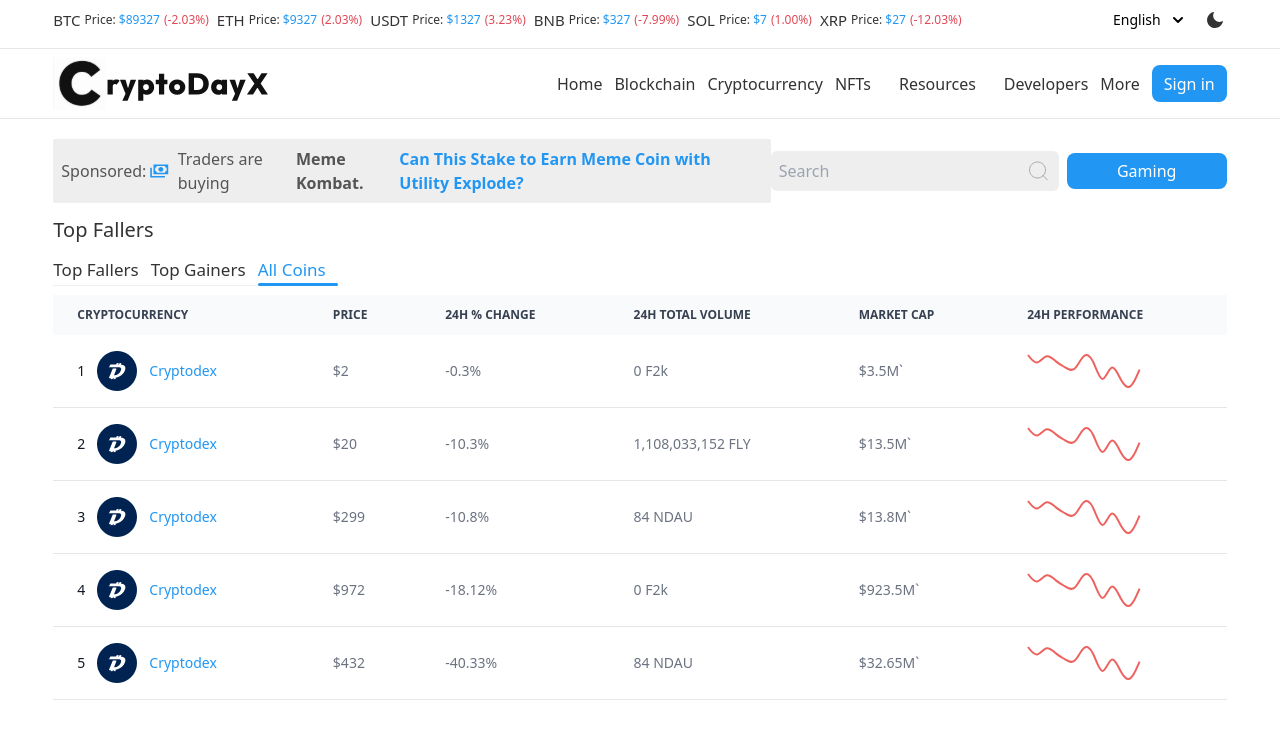
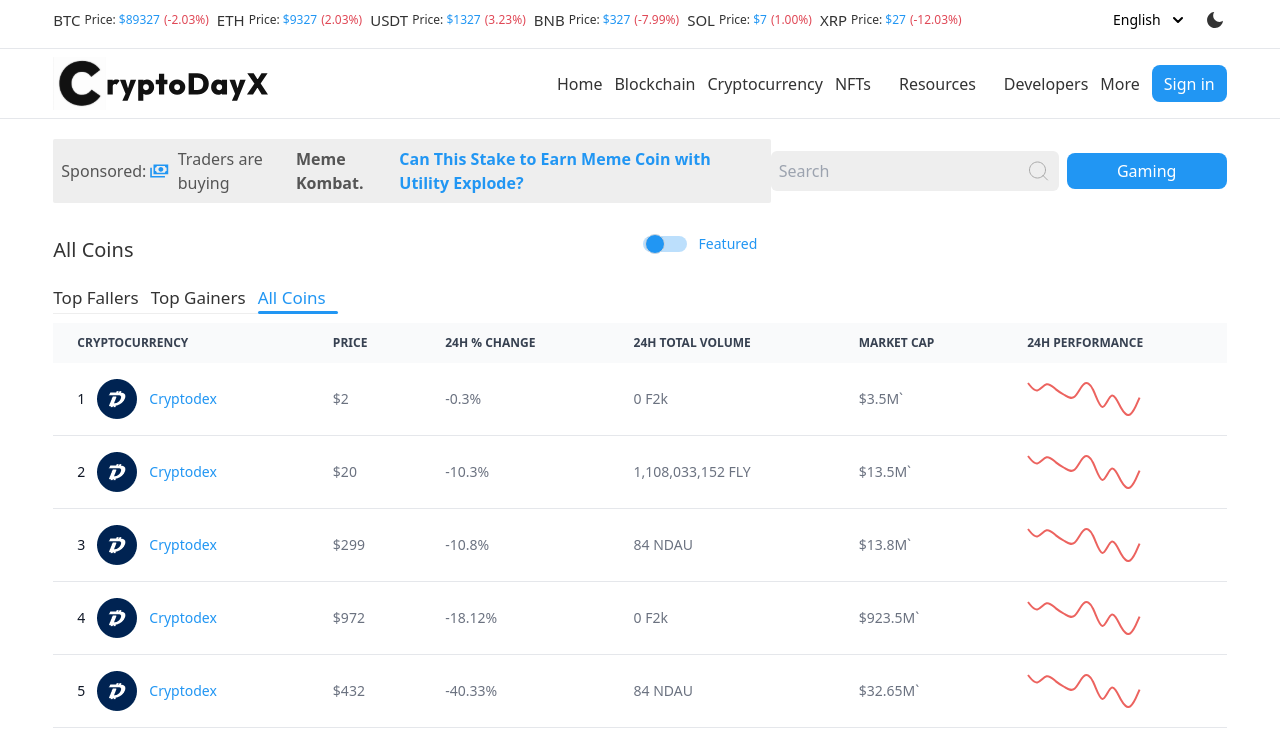
Before and after one commit to Waqas7616/Crypto-News, a Next.js app in the folder crypto-news/: page /coins in a window 1280 px wide. Both pictures are taken after a click on the element "All Coins". Shown: the top 750 px of the page. Built offline with nearby package versions, Linux system fonts and the light colour scheme.

Commit message:
feature function in coin page added

```diff
--- a/crypto-news/src/app/coins/page.jsx
+++ b/crypto-news/src/app/coins/page.jsx
@@ -13,7 +13,7 @@ function Coins() {
             image: coin,
             price: '$2',
             last_change: '-0.3%',
-
+            status: 'featured',
             volume: '0 F2k',
             marketCap: '$3.5M`'
         },
@@ -43,7 +43,7 @@ function Coins() {
             image: coin,
             price: '$972',
             last_change: '-18.12%',
-
+            status: 'featured',
             volume: '0 F2k',
             marketCap: '$923.5M`'
         },
@@ -85,7 +85,17 @@ function Coins() {
         <div>
 
             <div className='w-11/12 m-auto'>
-                <h2 className='mt-3 text-blackColor font-[500] text-[20px] dark:text-white'>Top Fallers</h2>
+                <div className="flex justify-between items-center w-[60%] my-5">
+                    <h2 className='mt-3 text-blackColor font-[500] text-[20px] dark:text-white'>{tabs === 0 ? 'Top Fallers' : tabs === 1 ? 'Top Gainers' : 'All Coins'}</h2>
+                    {tabs === 2 &&
+
+                        <label class="relative inline-flex items-center cursor-pointer">
+                            <input type="checkbox" value="" class="sr-only peer" />
+                            <div class="w-11 h-4 bg-[#2196F34D]   rounded-full peer dark:bg-gray-700 peer-checked:after:translate-x-full rtl:peer-checked:after:-translate-x-full peer-checked:after:border-white after:content-[''] after:absolute after:top-[0px] after:start-[2px] after:bg-blue after:border-gray-300 after:border after:rounded-full after:h-5 after:w-5 after:transition-all dark:border-gray-600 peer-checked:bg-blue-600"></div>
+                            <span class="ms-3 text-sm font-medium text-blue ">Featured</span>
+                        </label>
+                    }
+                </div>
                 <div className="tabs flex items-center  mt-3">
                     <div className={tabs === 0 ? "tab pr-3 relative active" : "tab pr-3 relative"} onClick={() => setTabs(0)}>
                         <h5 className={tabs === 0 ? "text-blue font-[500] text-[17px] cursor-pointer" : "text-blackColor font-[500] text-[17px] cursor-pointer dark:text-white"}>Top Fallers</h5>
--- a/crypto-news/src/app/components/blockchainCard/BlockchainCard.jsx
+++ b/crypto-news/src/app/components/blockchainCard/BlockchainCard.jsx
@@ -2,6 +2,7 @@ import Image from 'next/image'
 import React from 'react'
 import blockchain from '@/app/images/blockchain.svg'
 import profile from '@/app/images/profile.png'
+import { useNightMode } from '@/app/context/NightMode'
 function BlockchainCard() {
     return (
         <div>
--- /dev/null
+++ b/crypto-news/src/app/context/NightMode.jsx
@@ -0,0 +1,19 @@
+import React, { createContext, useContext, useState } from 'react';
+
+const NightModeContext = createContext();
+
+export const useNightMode = () => useContext(NightModeContext);
+
+export const NightModeProvider = ({ children }) => {
+    const [isDarkMode, setIsDarkMode] = useState(false);
+
+    const toggleNightMode = () => {
+        setIsDarkMode((prevMode) => !prevMode);
+    };
+
+    return (
+        <NightModeContext.Provider value={{ isDarkMode, toggleDarkMode }}>
+            {children}
+        </NightModeContext.Provider>
+    );
+};
--- a/crypto-news/src/app/layout.jsx
+++ b/crypto-news/src/app/layout.jsx
@@ -26,7 +26,7 @@ export default function RootLayout({ children }) {
         <MobileMenu isNightMode={isNightMode} toggleMode={toggleMode} />
         <Navbar isNightMode={isNightMode} toggleMode={toggleMode} />
         <div className=" hidden md:flex searchSection  items-center justify-between mt-5 w-11/12 m-auto">
-          <div className="bg-[#EEEEEE] w-fit p-2 rounded-sm">
+          <div className="bg-[#EEEEEE] dark:bg-[#212121] w-fit p-2 rounded-sm">
             <h3 className="flex items-center gap-[3px] text-lightBlack dark:text-white">
               Sponsored:{" "}
               <span className="flex items-center gap-2">
```
